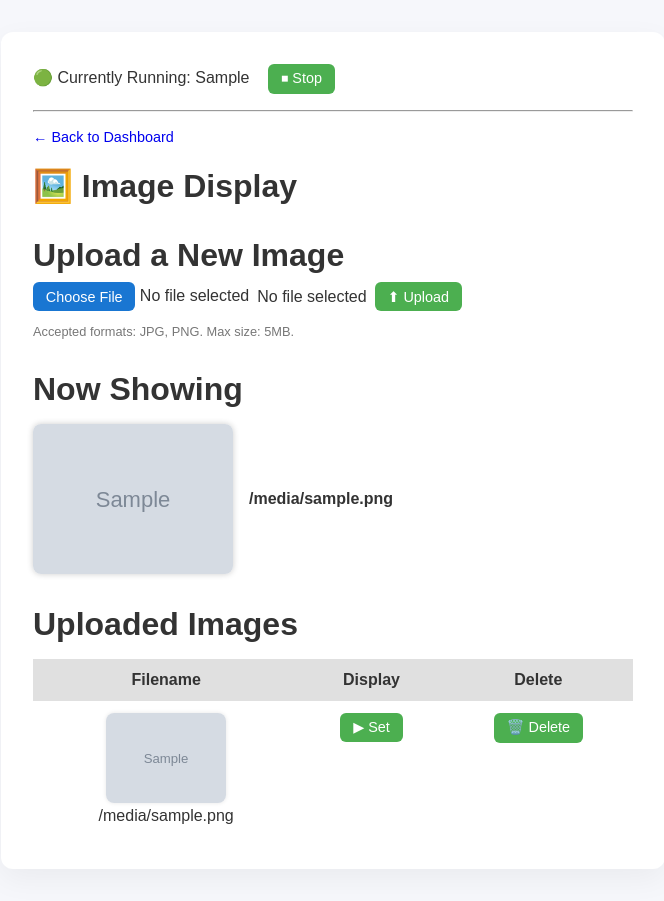
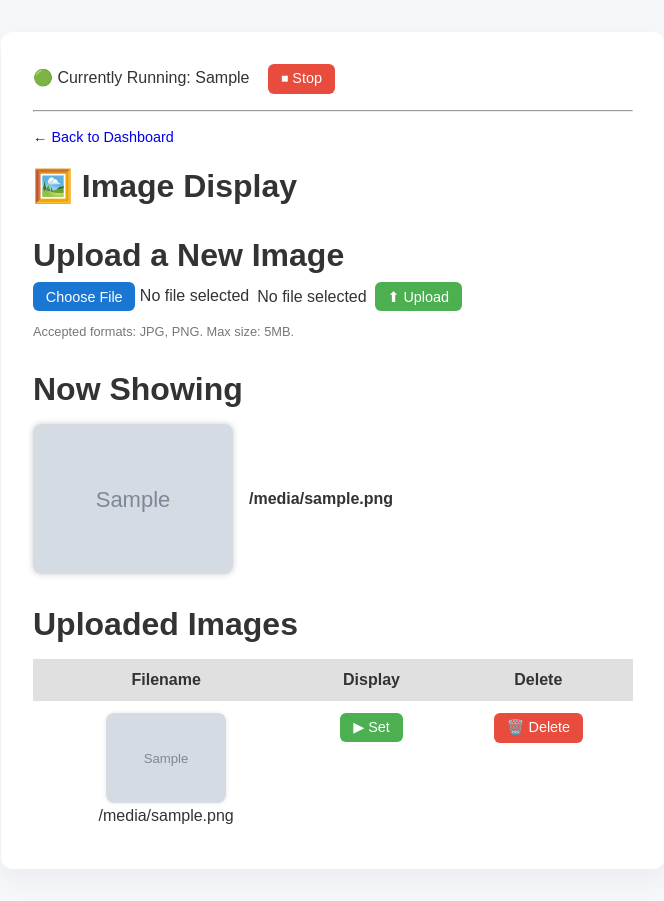
Before and after one commit to AnuKritiW/pipeline-project-AnuKritiW, a Flask app: template web_app/templates/display-image.html in a window 1280 px wide. Shown: the whole page, without its empty margins (307-971 px from the left). Run offline with Flask 3, Linux system fonts and the light colour scheme; the template is opened without the code that fills it: most values are stand-ins (such as "Sample title", 1, 10 or a date in 2020); grey boxes marked "Sample" are stand-in pictures; parts of the project's set-up code (start-up, migrations or seed data) failed here and were passed over.

Commit message:
Adjust button colours based on function.

```diff
--- a/web_app/static/style.css
+++ b/web_app/static/style.css
@@ -60,23 +60,33 @@ h1, h3 {
 
 /* ====== Buttons ====== */
 
-button {
+.btn {
   padding: 0.4rem 0.8rem;
   border-radius: 6px;
   border: none;
-  background-color: #4CAF50;
   color: white;
   cursor: pointer;
   font-size: 0.9rem;
 }
-button:hover {
+
+.btn-green {
+  background-color: #4CAF50;
+}
+.btn-green:hover {
   background-color: #45a049;
 }
-.custom-file-btn {
+
+.btn-red {
+  background-color: #E74C3C;
+}
+.btn-red:hover {
+  background-color: #C0392B;
+}
+
+.btn-blue {
   background-color: #1976d2;
 }
-
-.custom-file-btn:hover {
+.btn-blue:hover {
   background-color: #1565c0;
 }
 
--- a/web_app/templates/base.html
+++ b/web_app/templates/base.html
@@ -12,7 +12,7 @@
       {% if current_profile %}
         🟢 Currently Running: {{ current_profile }}
         <form method="POST" style="display:inline">
-          <button type="submit" name="stop_global" value="1" style="margin-left: 1em;">⏹ Stop</button>
+          <button type="submit" class="btn btn-red" name="stop_global" value="1" style="margin-left: 1em;">⏹ Stop</button>
         </form>
       {% else %}
         ⚪ No display is currently running
--- a/web_app/templates/display-generic.html
+++ b/web_app/templates/display-generic.html
@@ -10,9 +10,9 @@
 
   <form method="POST">
     {% if running %}
-      <button type="submit" name="action" value="stop">⏹ Stop Display</button>
+      <button type="submit" name="action" value="stop" class="btn btn-red">⏹ Stop Display</button>
     {% else %}
-      <button type="submit" name="action" value="run">▶ Run Display</button>
+      <button type="submit" name="action" value="run" class="btn btn-green">▶ Run Display</button>
     {% endif %}
   </form>
 {% endblock %}
--- a/web_app/templates/display-image.html
+++ b/web_app/templates/display-image.html
@@ -8,11 +8,11 @@
     <div class="file-input-wrapper">
       <label>
 	<input type="file" name="image" id="fileInput" style="display:none;" onchange="document.getElementById('filename').innerText = this.files[0]?.name || 'No file selected';">
-        <button type="button" class="custom-file-btn" onclick="document.getElementById('fileInput').click();">Choose File</button>
+        <button type="button" class="btn btn-blue" onclick="document.getElementById('fileInput').click();">Choose File</button>
         <span id="filename">No file selected</span>
       </label>
       <span id="filename">No file selected</span>
-      <button type="submit" name="action" value="upload">⬆ Upload</button>
+      <button type="submit" class="btn btn-green" name="action" value="upload">⬆ Upload</button>
     </div>
     <p style="font-size:0.8rem;color:#777;">Accepted formats: JPG, PNG. Max size: 5MB.</p>
   </form>
@@ -52,14 +52,14 @@
           {% else %}
             <form method="POST">
               <input type="hidden" name="selected_image" value="{{ file }}">
-              <button type="submit" name="action" value="display">▶ Set</button>
+              <button type="submit" class="btn btn-green" name="action" value="display">▶ Set</button>
             </form>
           {% endif %}
         </td>
         <td>
           <form method="POST" onsubmit="return confirm('Are you sure you want to delete {{ file }}?');">
             <input type="hidden" name="delete_image" value="{{ file }}">
-            <button type="submit" name="action" value="delete">🗑️ Delete</button>
+            <button type="submit" class="btn btn-red" name="action" value="delete">🗑️ Delete</button>
           </form>
         </td>
       </tr>
```
